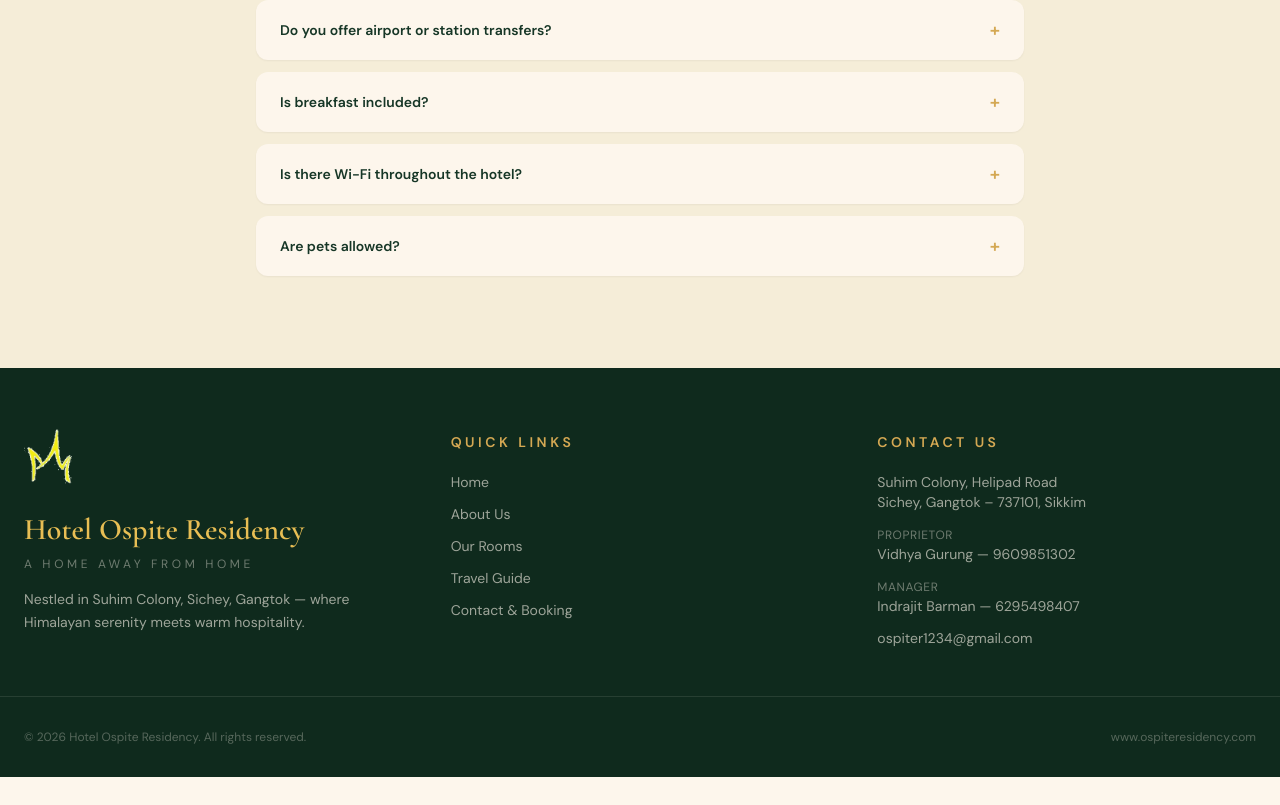
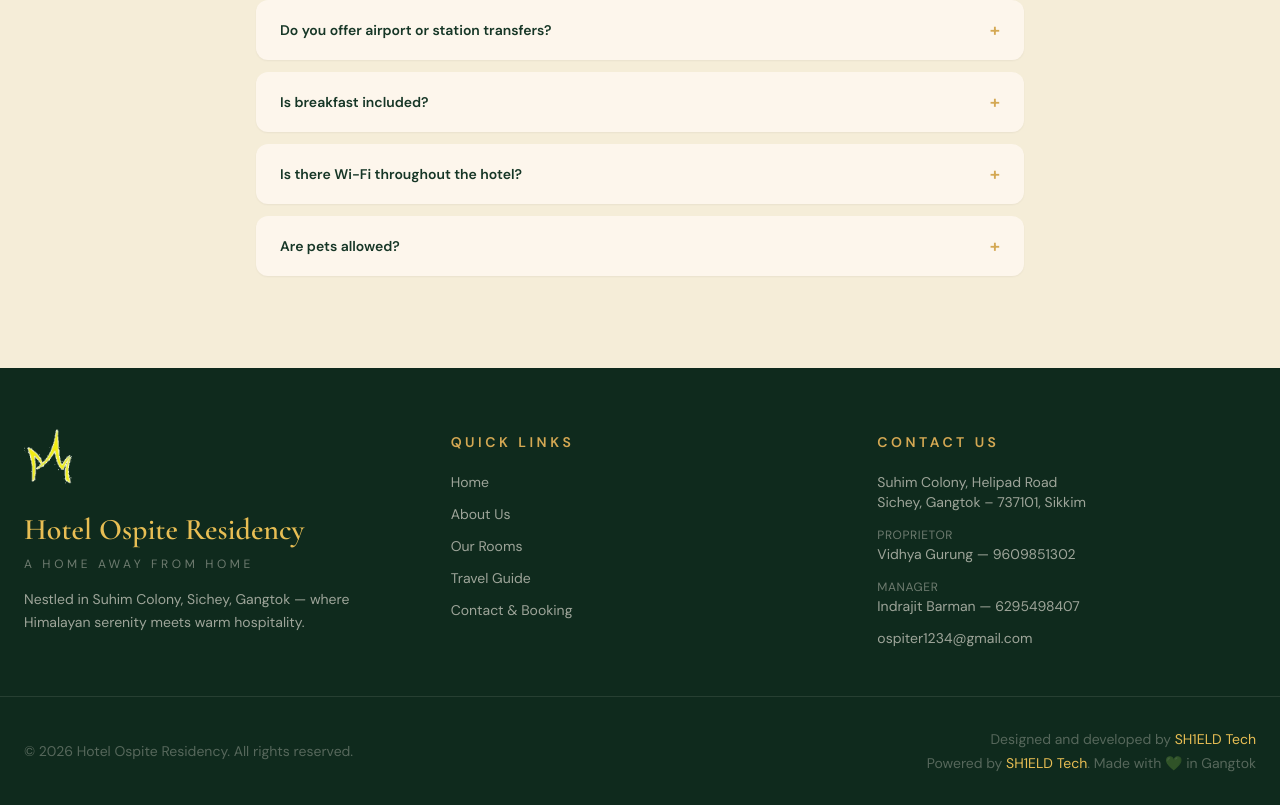
Before and after one commit to sh1eldtdech/Ospite-Residency, a React (Vite) app: page /contact in a window 1280 px wide. Shown: the part 2490-3295 px from the top of the page. Before the commit the page ends 3267 px from the top, so only its background shows below. Built offline with nearby package versions, Linux system fonts and the light colour scheme; a web font is replaced by a local one.

Commit message:
improve footer component structure and styling

```diff
--- a/src/components/Footer.jsx
+++ b/src/components/Footer.jsx
@@ -1,4 +1,4 @@
-import { Link } from 'react-router-dom'
+import { Link } from "react-router-dom";
 
 export default function Footer() {
   return (
@@ -32,7 +32,13 @@ export default function Footer() {
             Quick Links
           </h4>
           <div className="flex flex-col gap-3">
-            {[['/', 'Home'], ['/about', 'About Us'], ['/rooms', 'Our Rooms'], ['/travel', 'Travel Guide'], ['/contact', 'Contact & Booking']].map(([to, label]) => (
+            {[
+              ["/", "Home"],
+              ["/about", "About Us"],
+              ["/rooms", "Our Rooms"],
+              ["/travel", "Travel Guide"],
+              ["/contact", "Contact & Booking"],
+            ].map(([to, label]) => (
               <Link
                 key={to}
                 to={to}
@@ -50,17 +56,42 @@ export default function Footer() {
             Contact Us
           </h4>
           <div className="space-y-3 text-sm text-cream/60">
-            <p>Suhim Colony, Helipad Road<br />Sichey, Gangtok – 737101, Sikkim</p>
             <p>
-              <span className="text-cream/40 text-xs uppercase tracking-wider">Proprietor</span><br />
-              Vidhya Gurung — <a href="tel:9609851302" className="hover:text-gold-400 transition-colors">9609851302</a>
+              Suhim Colony, Helipad Road
+              <br />
+              Sichey, Gangtok – 737101, Sikkim
             </p>
             <p>
-              <span className="text-cream/40 text-xs uppercase tracking-wider">Manager</span><br />
-              Indrajit Barman — <a href="tel:6295498407" className="hover:text-gold-400 transition-colors">6295498407</a>
+              <span className="text-cream/40 text-xs uppercase tracking-wider">
+                Proprietor
+              </span>
+              <br />
+              Vidhya Gurung —{" "}
+              <a
+                href="tel:9609851302"
+                className="hover:text-gold-400 transition-colors"
+              >
+                9609851302
+              </a>
             </p>
             <p>
-              <a href="mailto:ospiter1234@gmail.com" className="hover:text-gold-400 transition-colors">
+              <span className="text-cream/40 text-xs uppercase tracking-wider">
+                Manager
+              </span>
+              <br />
+              Indrajit Barman —{" "}
+              <a
+                href="tel:6295498407"
+                className="hover:text-gold-400 transition-colors"
+              >
+                6295498407
+              </a>
+            </p>
+            <p>
+              <a
+                href="mailto:ospiter1234@gmail.com"
+                className="hover:text-gold-400 transition-colors"
+              >
                 ospiter1234@gmail.com
               </a>
             </p>
@@ -68,10 +99,29 @@ export default function Footer() {
         </div>
       </div>
 
-      <div className="max-w-7xl mx-auto px-6 pt-8 border-t border-cream/10 flex flex-col md:flex-row justify-between items-center gap-3 text-xs text-cream/30">
-        <p>© {new Date().getFullYear()} Hotel Ospite Residency. All rights reserved.</p>
-        <p>www.ospiteresidency.com</p>
+      <div className="max-w-7xl mx-auto px-6 pt-8 border-t border-cream/10 flex flex-col md:flex-row justify-between items-center gap-3 text-sm text-cream/30">
+        <p>
+          © {new Date().getFullYear()} Hotel Ospite Residency. All rights
+          reserved.
+        </p>
+        <div className="space-y-1 text-right">
+          <p>
+            Designed and developed by{" "}
+            <a
+              href="https://sh1eldtech.com/"
+              target="_blank"
+              rel="noreferrer"
+              className="text-gold-400 hover:text-emerald-400 transition-colors duration-200"
+            >
+              SH1ELD Tech
+            </a>
+          </p>
+          <p>
+            Powered by <span className="text-gold-400">SH1ELD Tech</span>. Made
+            with 💚 in Gangtok
+          </p>
+        </div>
       </div>
     </footer>
-  )
+  );
 }
```
